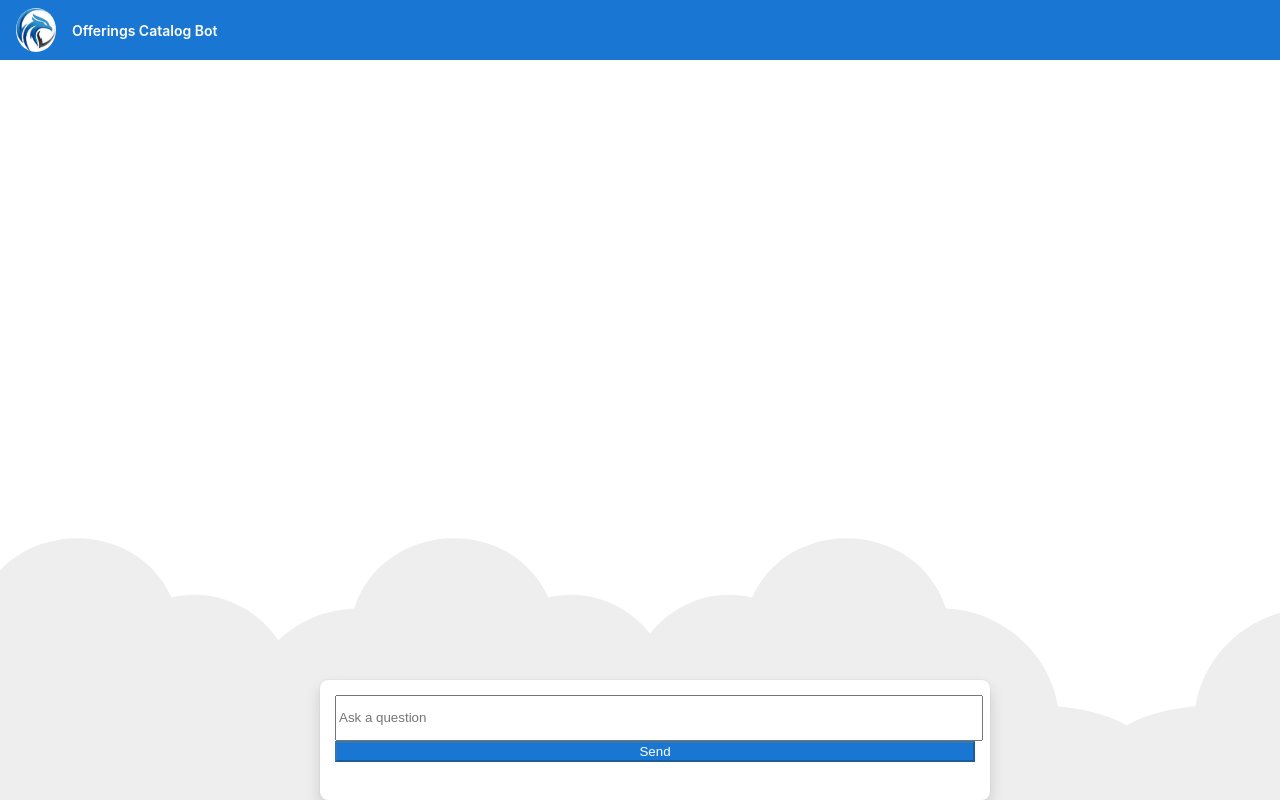
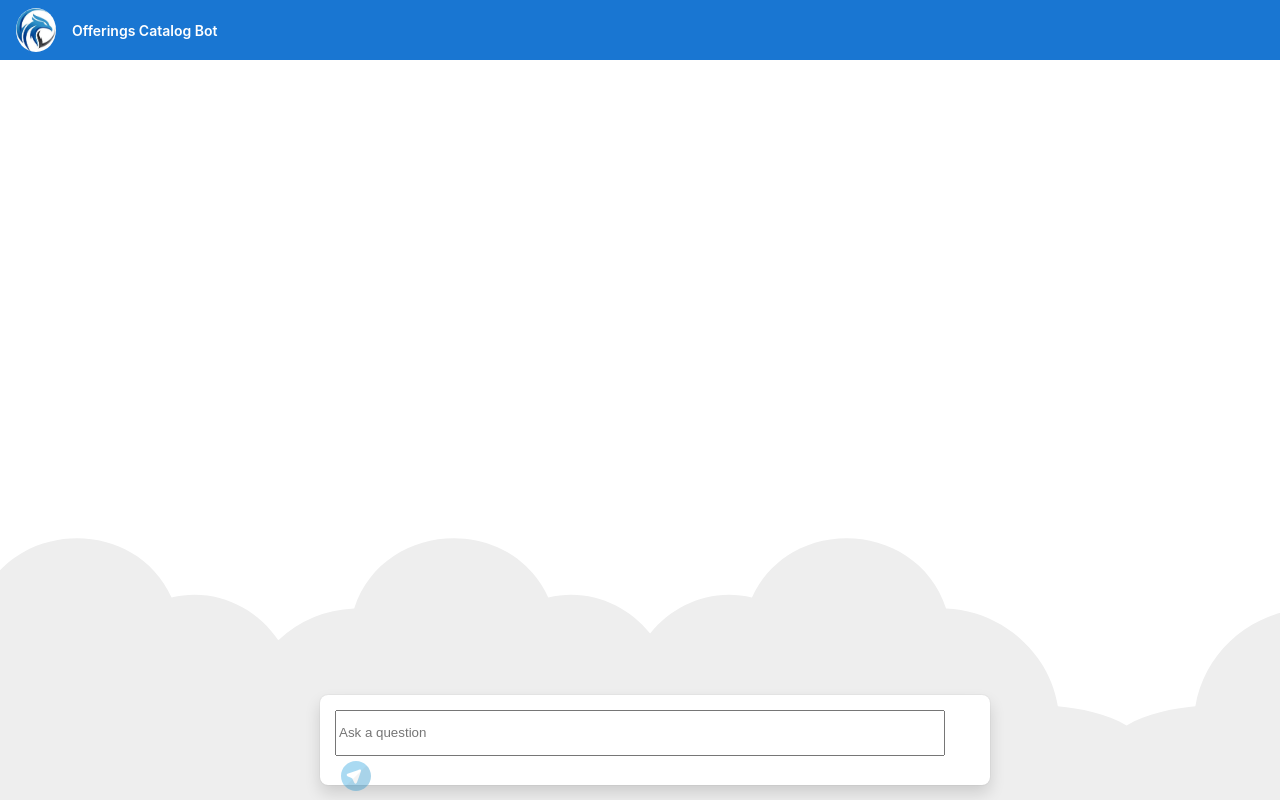
Before and after one commit to mallikarjunamaddi/OfferingsCatalogCopilot, an Angular app in the folder OfferingsCatalogBot/: page / in a window 1280 px wide. Built offline with nearby package versions, Linux system fonts and the light colour scheme.

Commit message:
Enhanced the chat input text area.

```diff
--- a/OfferingsCatalogBot/src/app/app.component.html
+++ b/OfferingsCatalogBot/src/app/app.component.html
@@ -32,8 +32,11 @@
 
 <!-- Chat Input -->
 <div horizontal class="questionInputContainer">
-  <input type="text" [(ngModel)]="query" class="questionInputTextArea" placeholder="Ask a question" (keyup.enter)="getQueryResponse()" />
-  <div class="questionInputButtonsContainer">
-    <button class="questionInputSendButton" [disabled]='!query' (click)="getQueryResponse()">Send</button>
-  </div>
+  <span>
+    <input type="text" [(ngModel)]="query" class="questionInputTextArea" placeholder="Ask a question"
+      (keyup.enter)="getQueryResponse()" />
+  </span>
+  <span (click)="getQueryResponse()" class="send-btn-container" [ngClass]="{'send-btn-disable': !query}">
+    <img src="../assets/SendMsgLogo.svg" width="30" height="30" alt="Send" class="send-btn">
+  </span>
 </div>
--- a/OfferingsCatalogBot/src/app/app.component.scss
+++ b/OfferingsCatalogBot/src/app/app.component.scss
@@ -1,3 +1,11 @@
+.chat-container {
+  height: 78%;
+  overflow-y: auto;
+  position: absolute;
+  left: 20%;
+  right: 20%
+}
+
 .container {
   margin-bottom: 10px;
   max-width: 80%;
@@ -21,7 +29,6 @@
   margin-bottom: 5px;
 }
 
-
 .answer-message {
   padding: 20px;
   background: #e8ebfa;
@@ -34,42 +41,45 @@
 .questionInputContainer {
   border-radius: 8px;
   box-shadow: 0px 8px 16px rgba(0, 0, 0, 0.14), 0px 0px 2px rgba(0, 0, 0, 0.12);
-  height: 90px;
+  height: 60px;
   width: 50%;
   padding: 15px;
   background: white;
   position: fixed;
-  bottom: 0px;
+  bottom: 15px;
   left: 25%;
 }
 
 .questionInputTextArea {
-  width: 100%;
+  width: 94%;
   line-height: 40px;
 }
 
-.questionInputButtonsContainer {
-  display: flex;
-  flex-direction: column;
-  justify-content: flex-end;
+.send-btn-container {
+  margin-left: 1%;
+  position: relative;
 }
 
-.questionInputSendButton {
-  cursor: pointer;
-  background-color: #1976d2;
-  color: white;
+.send-btn {
+  position: relative;
+  top: 8%;
 }
 
-.questionInputSendButtonDisabled {
+.send-btn-disable {
   opacity: 0.4;
 }
 
-.chat-container {
-  height: 75%;
-  overflow-y: auto;
-  position: absolute;
-  left: 20%;
-  right: 20%
+.chat-container::-webkit-scrollbar {
+  width: 5px;
+}
+
+.chat-container::-webkit-scrollbar-track {
+  background-color: #f1f1f1;
+}
+
+.chat-container::-webkit-scrollbar-thumb {
+  background-color: #888;
+  height: 20px;
 }
 
 .header-logo {
```
Also changed, not shown: OfferingsCatalogBot/src/assets/SendMsgLogo.svg (added).
